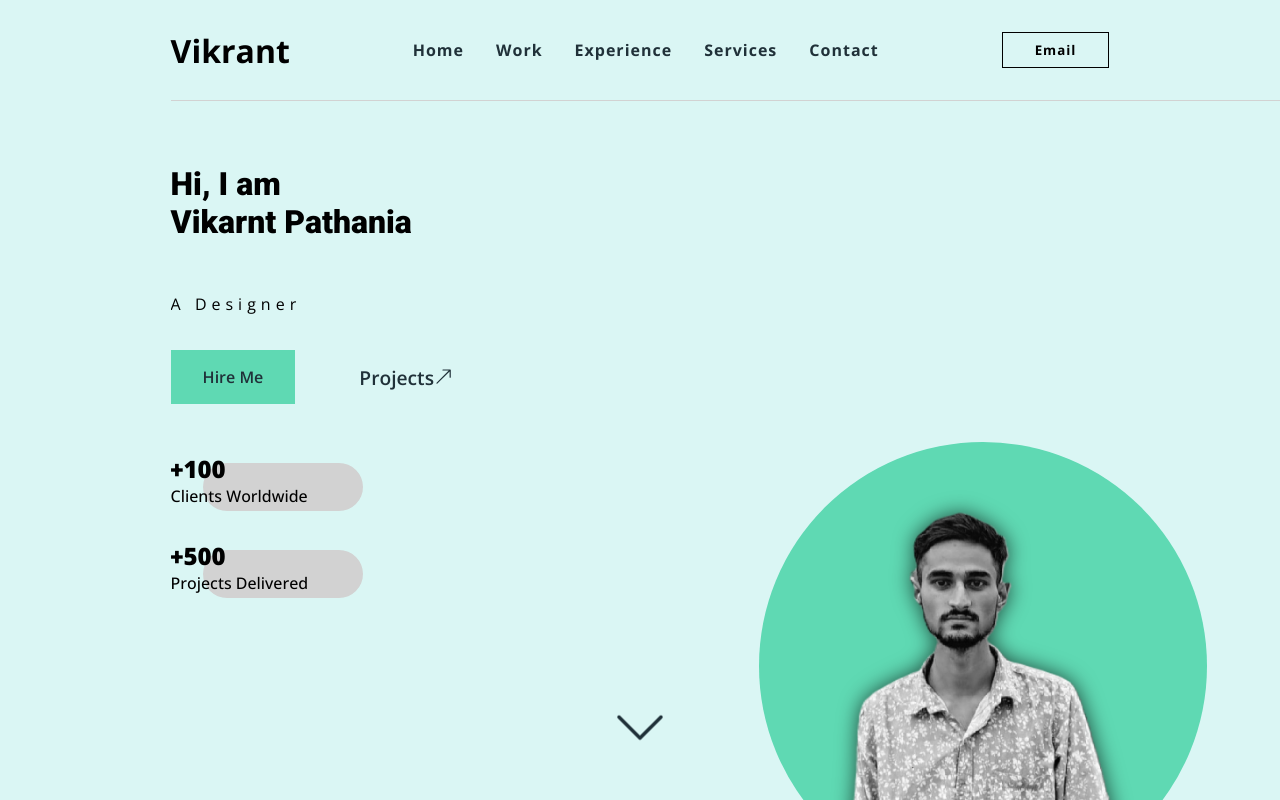
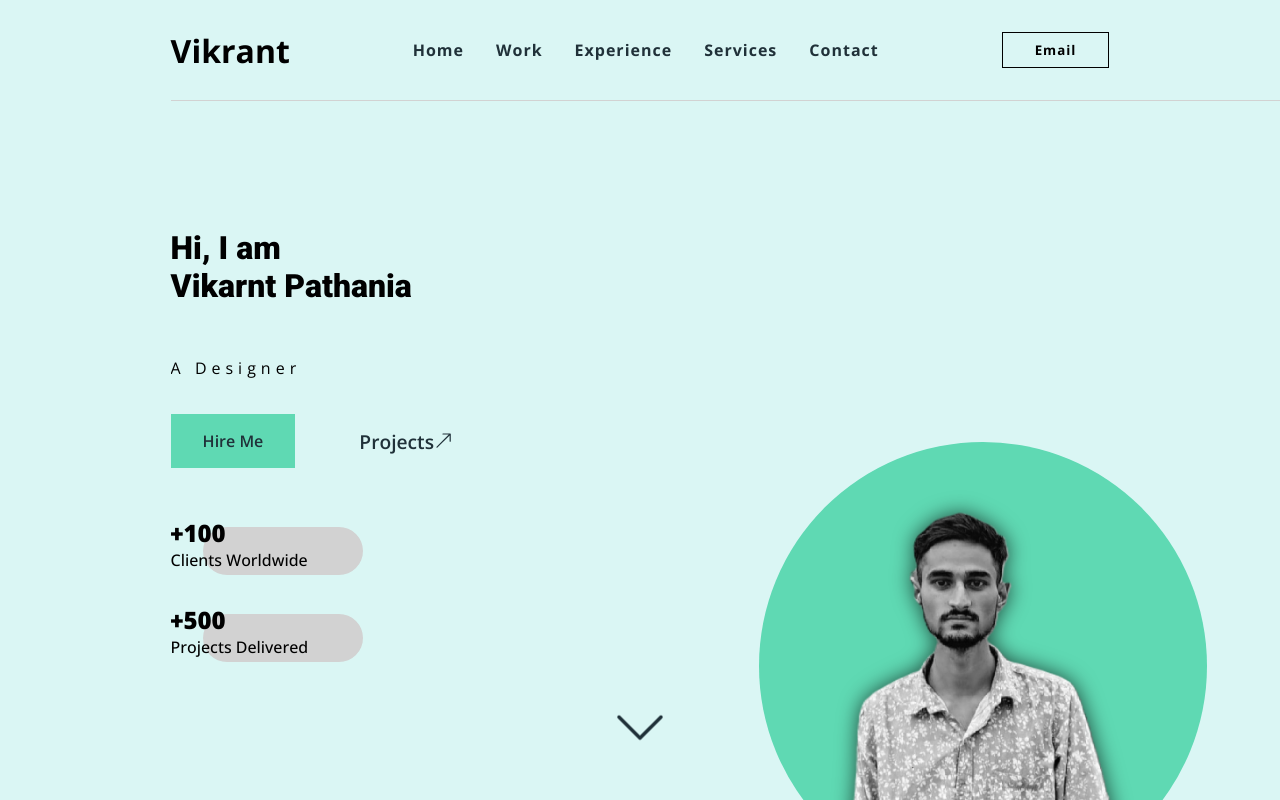
Before and after one commit to vikrant-51/react-portfolio, a React (Create React App) app: page / in a window 1280 px wide. Shown: the top 800 px of the page. Built offline with nearby package versions, Linux system fonts and the light colour scheme.

Commit message:
Header bgColor static

```diff
--- a/src/styles/header.scss
+++ b/src/styles/header.scss
@@ -5,6 +5,7 @@ nav {
     align-items: center;
     justify-content: space-between;
     position: sticky;
+    background-color: $water;
     padding: 0 $p;
     top: 0%;
     z-index: 60;
--- a/src/styles/home.scss
+++ b/src/styles/home.scss
@@ -12,7 +12,7 @@
             >div {
                 border-top: 1px solid $lightgray;
                 height: 100%;
-                padding-top: 4rem;
+                padding-top: 8rem;
 
                 >h1 {
                     font: 900 2rem $text1;
```
